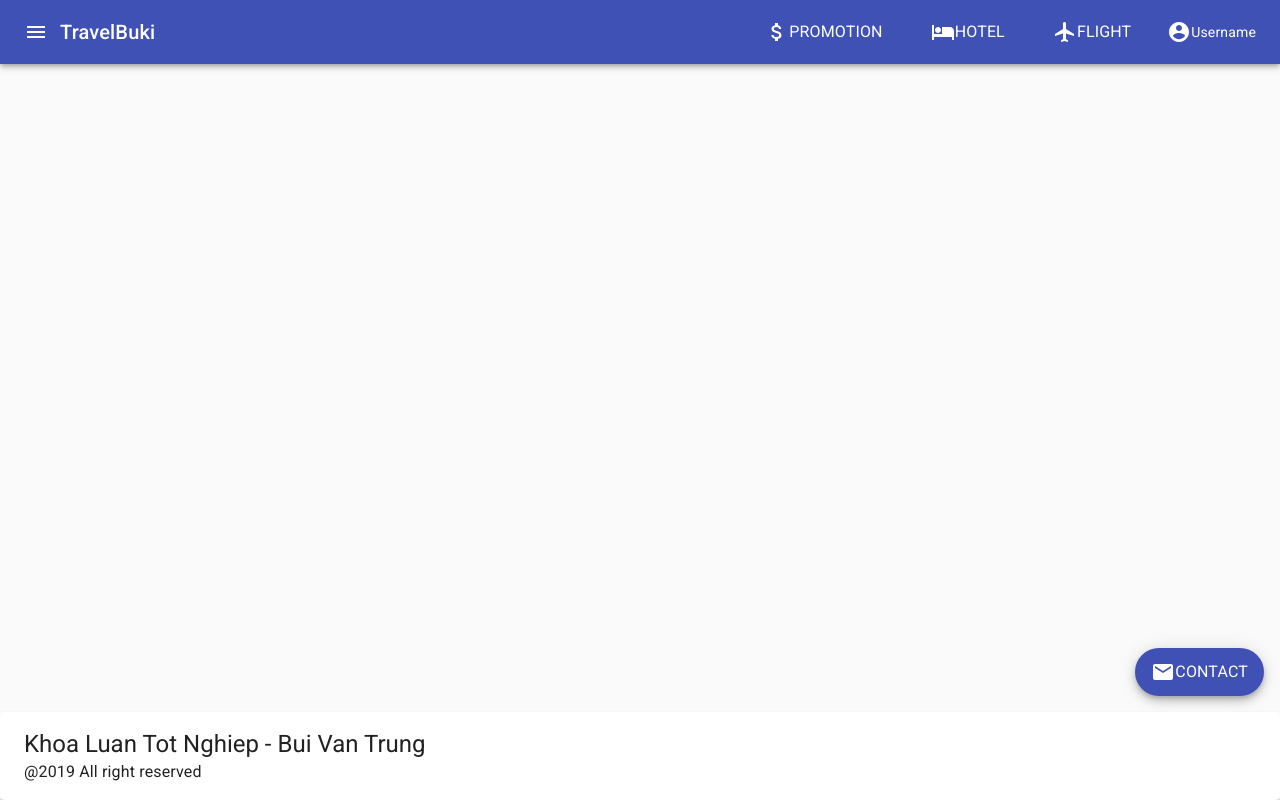
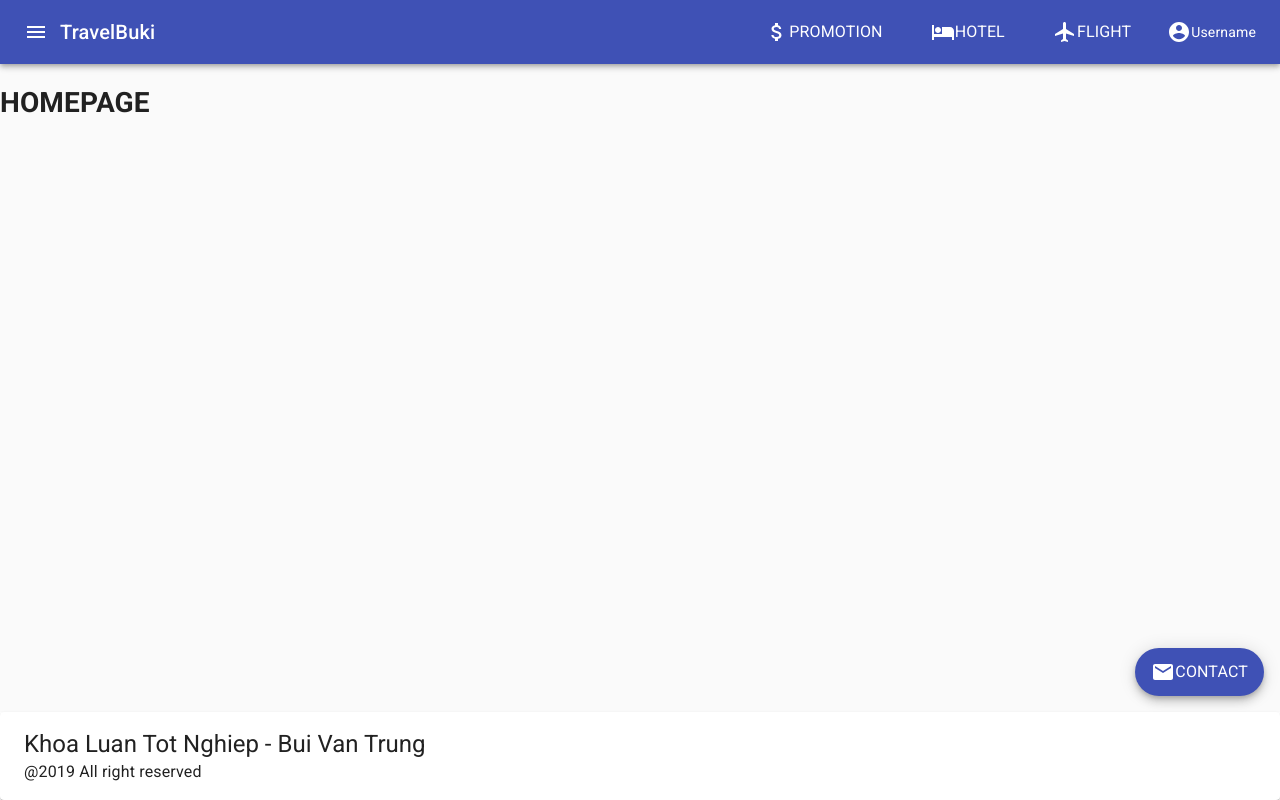
Before and after one commit to BuiKiem/client, a React (Create React App) app: page / in a window 1280 px wide. Built offline with nearby package versions, Linux system fonts and the light colour scheme.

Commit message:
Install react-router-dom and add HomePage route.

```diff
--- a/package.json
+++ b/package.json
@@ -8,6 +8,7 @@
     "@material-ui/icons": "^4.2.1",
     "react": "^16.9.0",
     "react-dom": "^16.9.0",
+    "react-router-dom": "^5.0.1",
     "react-scripts": "3.1.1"
   },
   "scripts": {
--- a/src/App.js
+++ b/src/App.js
@@ -1,8 +1,12 @@
 import React from "react";
 import { CssBaseline } from "@material-ui/core";
+import { Switch, Route } from "react-router-dom";
 
 import { Header } from "./components/Header/Header";
 import { Footer } from "./components/Footer/Footer";
+
+import { HomePage } from "./pages/HomePage";
+
 import { FloatingActionButtonZoom } from "./components/FloatingContactButton/FloatingContactButton";
 
 function App() {
@@ -10,6 +14,10 @@ function App() {
     <>
       <CssBaseline />
       <Header />
+      <Switch>
+        <Route exact path="/" component={HomePage} />
+      </Switch>
+
       <FloatingActionButtonZoom />
       <Footer />
     </>
--- a/src/index.js
+++ b/src/index.js
@@ -1,10 +1,18 @@
 import React from "react";
 import ReactDOM from "react-dom";
+import { BrowserRouter } from "react-router-dom";
+
+import App from "./App";
+
 import "./index.css";
-import App from "./App";
 import * as serviceWorker from "./serviceWorker";
 
-ReactDOM.render(<App />, document.getElementById("root"));
+ReactDOM.render(
+  <BrowserRouter>
+    <App />
+  </BrowserRouter>,
+  document.getElementById("root")
+);
 
 if (module.hot) {
   module.hot.accept();
--- /dev/null
+++ b/src/pages/HomePage.js
@@ -0,0 +1,5 @@
+import React from "react";
+
+export function HomePage() {
+  return <h1>HOMEPAGE</h1>;
+}
```
Also changed, not shown: 1 other file (tests, documents, lock files or other folders).
